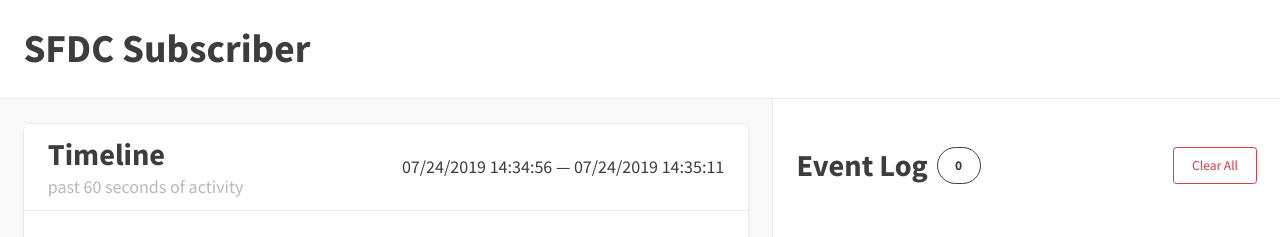
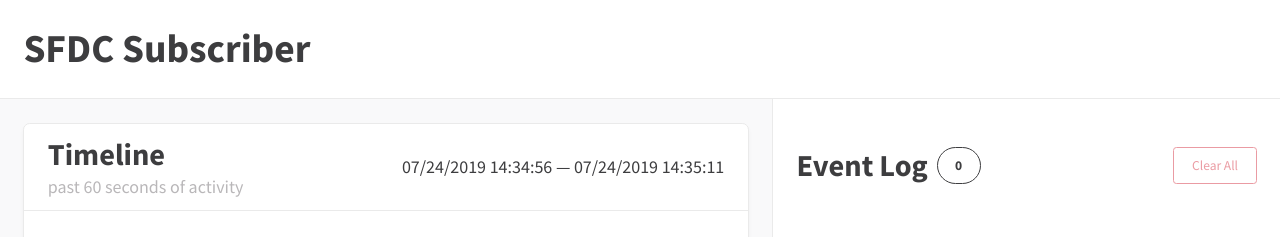
Before and after one commit to MatthewKosloski/sfdc-subscriber, a React (Create React App) app in the folder client/: page / in a window 1280 px wide. Shown: the top 237 px of the page. Built offline with nearby package versions, Linux system fonts and the light colour scheme; no server answers.

Commit message:
disable sidebar button if no events

```diff
--- a/client/src/containers/EventLogSidebar/Header/index.tsx
+++ b/client/src/containers/EventLogSidebar/Header/index.tsx
@@ -8,22 +8,26 @@
 
 interface Props {
 	count: number,
-	onButtonClick?: (e: React.MouseEvent<HTMLButtonElement, MouseEvent>) => void
+	onButtonClick?: (e: React.MouseEvent<HTMLButtonElement, MouseEvent>) => void,
+	isButtonDisabled?: boolean
 }
 
-const Header: React.FC<Props> = ({count, onButtonClick}) => (
+const Header: React.FC<Props> = ({count, onButtonClick, isButtonDisabled}) => (
     <Fragment>
         <Titles titleText="Event Log" />
         <Counter count={count} />
         {/* <Form /> */}
-        <ClearButton onClick={onButtonClick}>
+		<ClearButton
+			disabled={isButtonDisabled}
+			onClick={onButtonClick}>
 			Clear All
 		</ClearButton>
     </Fragment>
 );
 
 Header.defaultProps = {
-	onButtonClick: () => {}
+	onButtonClick: () => {},
+	isButtonDisabled: false
 };
 
 export default Header;
--- a/client/src/containers/EventLogSidebar/index.tsx
+++ b/client/src/containers/EventLogSidebar/index.tsx
@@ -57,7 +57,8 @@
 		const headerComponent: JSX.Element =
 			<Header
 				count={events.length}
-				onButtonClick={removeAllEvents} />;
+				onButtonClick={removeAllEvents}
+				isButtonDisabled={events.length === 0} />;
 
 		return(
 			<Sidebar headerComponent={headerComponent}>
```
